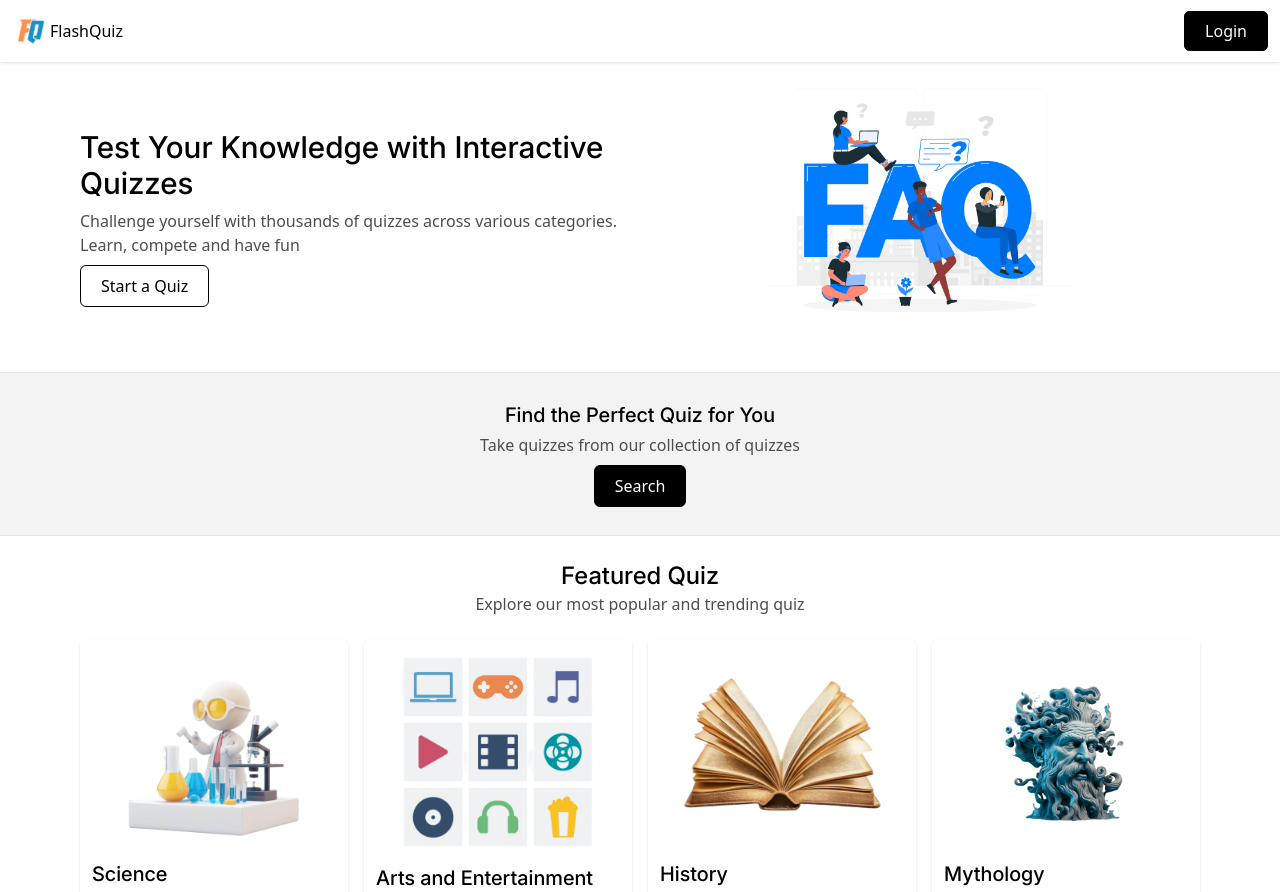
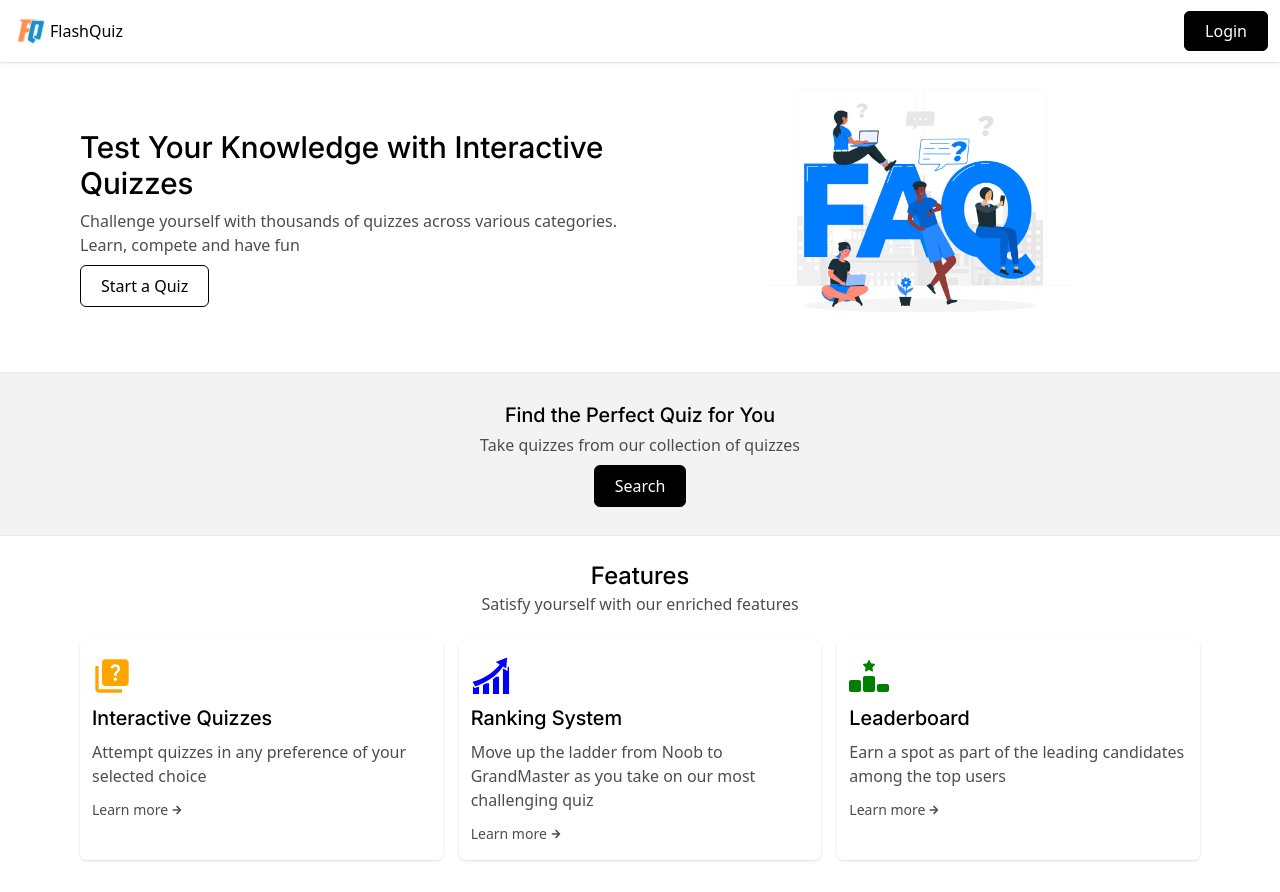
Before and after one commit to Habeebamoo/Flashquiz, a React (Vite) app in the folder client/: page / in a window 1280 px wide. Shown: the top 892 px of the page. Built offline with nearby package versions, Linux system fonts and the light colour scheme; no server answers.

Commit message:
added features section

```diff
--- a/client/src/components/Footer.tsx
+++ b/client/src/components/Footer.tsx
@@ -27,7 +27,7 @@ export default function Footer() {
           <small>Subscriptions</small>
         </div>
       </div>
-      <div className="mt-4">
+      <div className="mt-4 mb-4">
         <hr color="rgb(76, 77, 78)" />
         <p className="mt-4 mb-4 text-center text-secondary text-sm">Copywright {year}. Flashquiz</p>
       </div>
--- a/client/src/components/Main.tsx
+++ b/client/src/components/Main.tsx
@@ -1,4 +1,4 @@
-import { NavLink } from "react-router-dom"
+import { NavLink, useNavigate } from "react-router-dom"
 import science from "../assets/Science.png"
 import arts from "../assets/Arts.png"
 import history from "../assets/History.png"
@@ -7,14 +7,53 @@ import computers from "../assets/Computers.png"
 import politics from "../assets/Politics.png"
 import sports from "../assets/Sports.png"
 import anime from "../assets/Anime.png"
+import { FaArrowRight } from "react-icons/fa"
+import { MdQuiz } from "react-icons/md"
+import { GiProgression } from "react-icons/gi"
+import { FaRankingStar } from "react-icons/fa6"
 
 const Main = () => {
+  const navigate = useNavigate()
+
   return (
     <section>
       <div className="bg-tetiary p-7 flex-center flex-col border-t-1 border-t-accent border-b-1 border-b-accent">
         <h2 className="font-inter text-xl mb-1">Find the Perfect Quiz for You</h2>
         <p className="text-secondary mb-2">Take quizzes from our collection of quizzes</p>
         <NavLink to={"/login"} className="btn-black">Search</NavLink>
+      </div>
+      <div>
+        <h1 className="text-2xl font-inter text-center mt-6">Features</h1>
+        <p className="text-secondary mb-2 text-center">Satisfy yourself with our enriched features</p>
+        <div className="p-4 grid grid-cols-1 gap-4 sm:grid-cols-3 w-[90%] mx-auto">
+          <div className="px-3 py-4 shadow-sm rounded-md">
+            <MdQuiz size={40} color="orange" />
+            <h2 className="text-xl font-inter my-2">Interactive Quizzes</h2>
+            <p className="text-secondary mb-3">Attempt quizzes in any preference of your selected choice</p>
+            <p onClick={() => navigate("/login")} className="flex-start text-sm text-secondary cursor-pointer">
+              Learn more
+              <span className="ml-1"><FaArrowRight size={10} /></span>
+            </p>
+          </div>
+          <div className="px-3 py-4 shadow-sm rounded-md">
+            <GiProgression size={40} color="blue" />
+            <h2 className="text-xl font-inter my-2">Ranking System</h2>
+            <p className="text-secondary mb-3">Move up the ladder from Noob to GrandMaster as you take on our most challenging quiz</p>
+            <p onClick={() => navigate("/login")} className="flex-start text-sm text-secondary cursor-pointer">
+              Learn more
+              <span className="ml-1"><FaArrowRight size={10} /></span>
+            </p>
+          </div>
+          <div className="px-3 py-4 shadow-sm rounded-md">
+            <FaRankingStar size={40} color="green" />
+            <h2 className="text-xl font-inter my-2">Leaderboard</h2>
+            <p className="text-secondary mb-3">Earn a spot as part of the leading candidates among the top users</p>
+            <p onClick={() => navigate("/login")} className="flex-start text-sm text-secondary cursor-pointer">
+              Learn more
+              <span className="ml-1"><FaArrowRight size={10} /></span>
+            </p>
+          </div>
+        </div>
       </div>
       <div>
         <h1 className="text-2xl font-inter text-center mt-6">Featured Quiz</h1>
```
